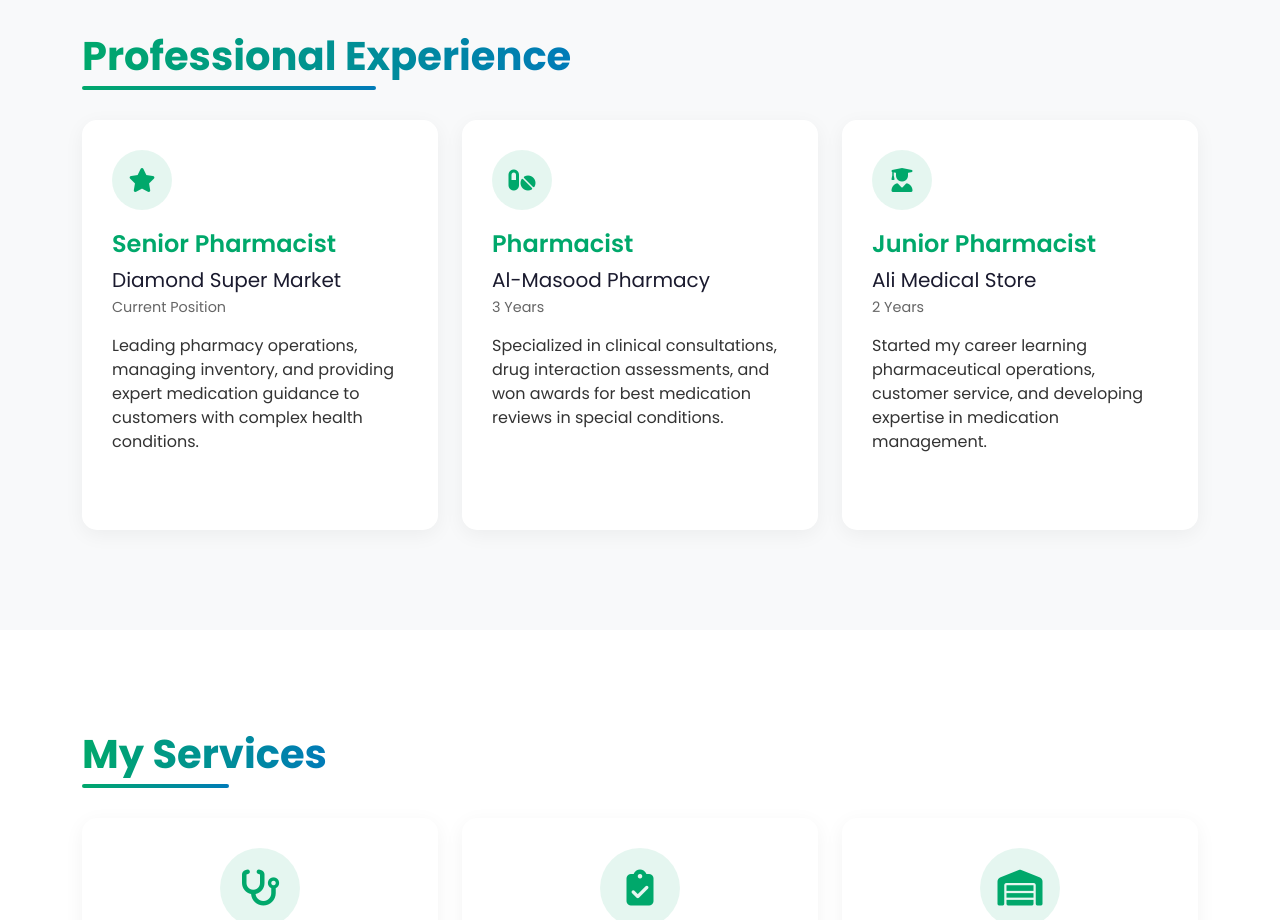
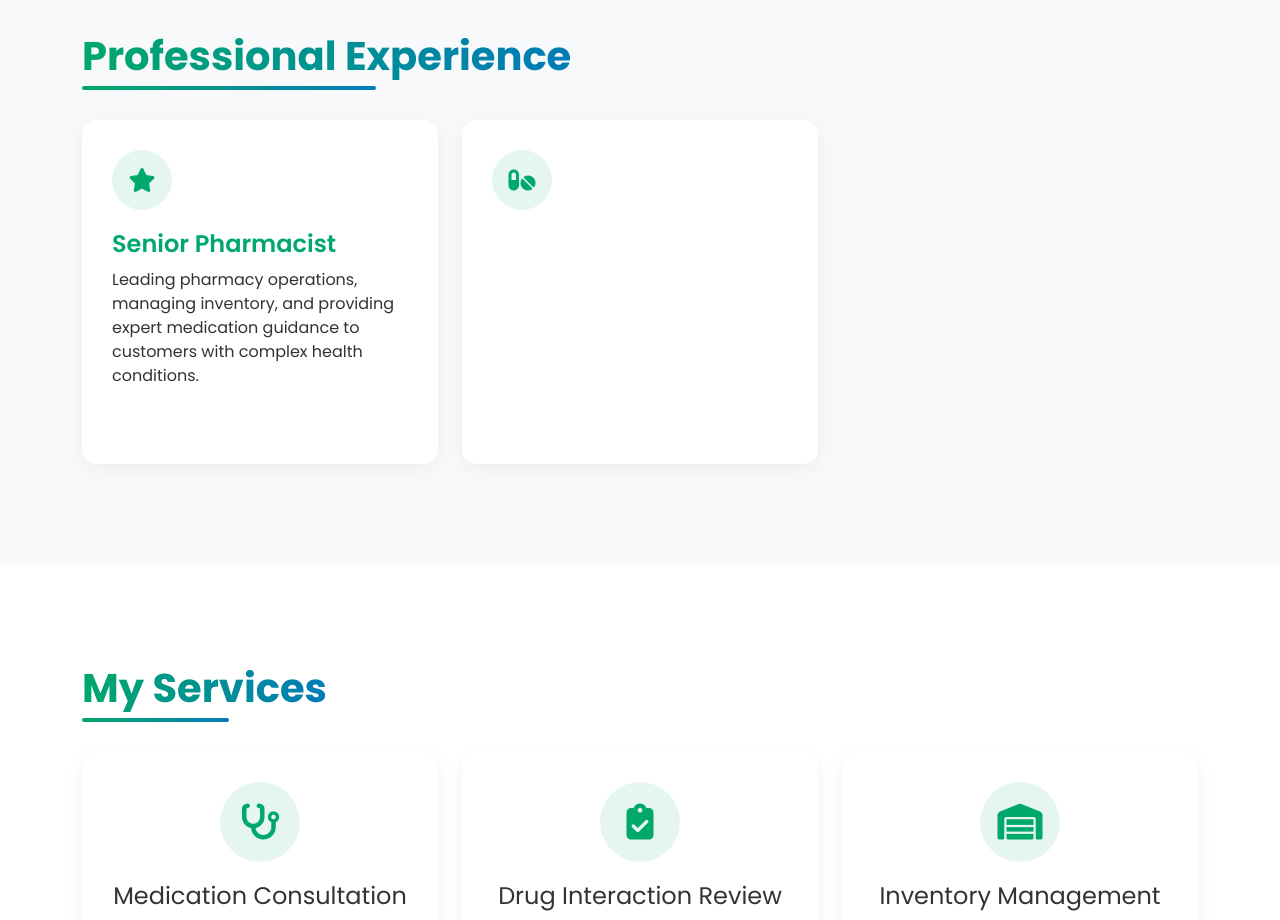
Before and after one commit to muhammadrehan-dev/muhammadusman, a plain HTML site: page index.html in a window 1280 px wide. Shown: the part 2400-3320 px from the top of the page. Drawn offline with nearby package versions, Linux system fonts and the light colour scheme.

Commit message:
Update index.html

```diff
--- a/index.html
+++ b/index.html
@@ -668,8 +668,7 @@
                 <i class="fas fa-star"></i>
               </div>
               <h4 class="experience-title">Senior Pharmacist</h4>
-              <h5 class="experience-company">Diamond Super Market</h5>
-              <p class="experience-duration">Current Position</p>
+
               <p>
                 Leading pharmacy operations, managing inventory, and providing
                 expert medication guidance to customers with complex health
@@ -682,28 +681,9 @@
               <div class="experience-icon">
                 <i class="fas fa-pills"></i>
               </div>
-              <h4 class="experience-title">Pharmacist</h4>
-              <h5 class="experience-company">Al-Masood Pharmacy</h5>
-              <p class="experience-duration">3 Years</p>
-              <p>
-                Specialized in clinical consultations, drug interaction
-                assessments, and won awards for best medication reviews in
-                special conditions.
-              </p>
+
             </div>
           </div>
-          <div class="col-md-4" data-aos="fade-up" data-aos-delay="300">
-            <div class="experience-item">
-              <div class="experience-icon">
-                <i class="fas fa-user-graduate"></i>
-              </div>
-              <h4 class="experience-title">Junior Pharmacist</h4>
-              <h5 class="experience-company">Ali Medical Store</h5>
-              <p class="experience-duration">2 Years</p>
-              <p>
-                Started my career learning pharmaceutical operations, customer
-                service, and developing expertise in medication management.
-              </p>
             </div>
           </div>
         </div>
```
